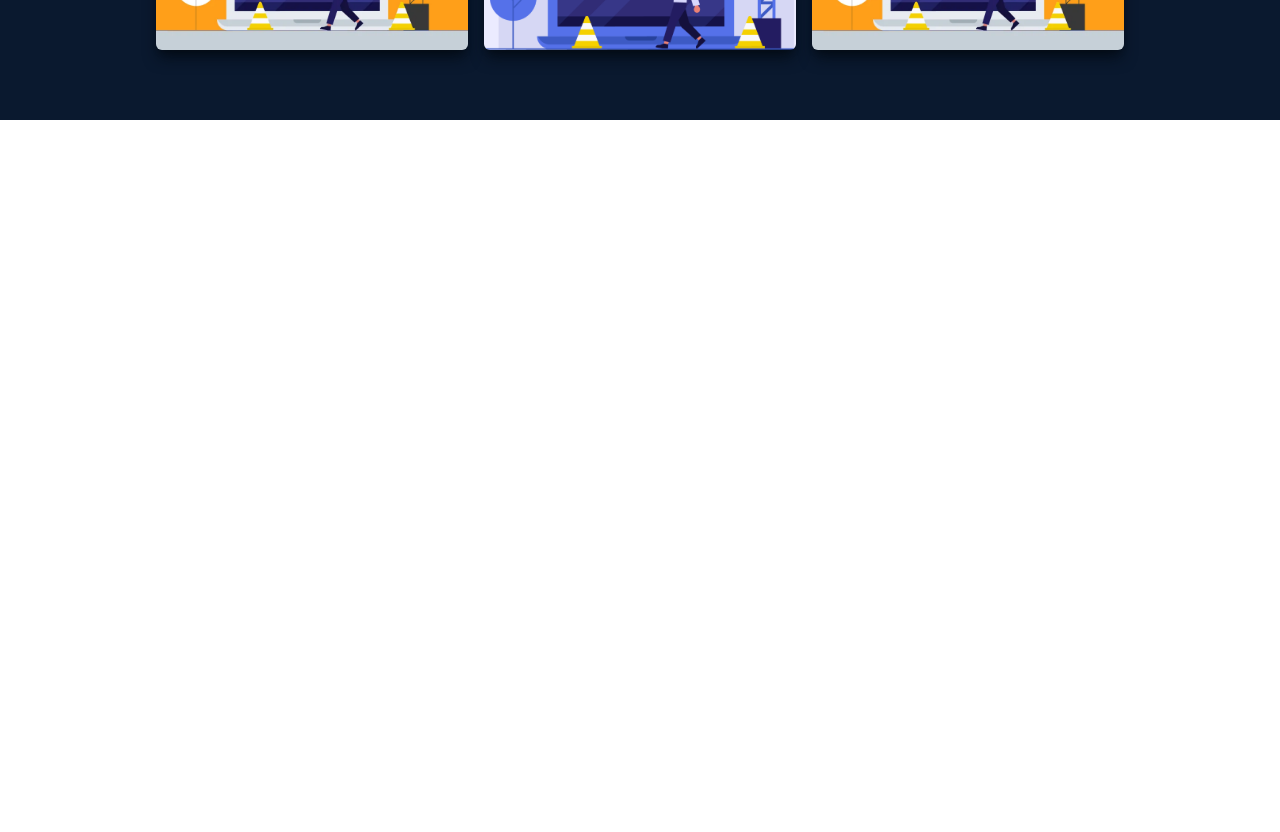
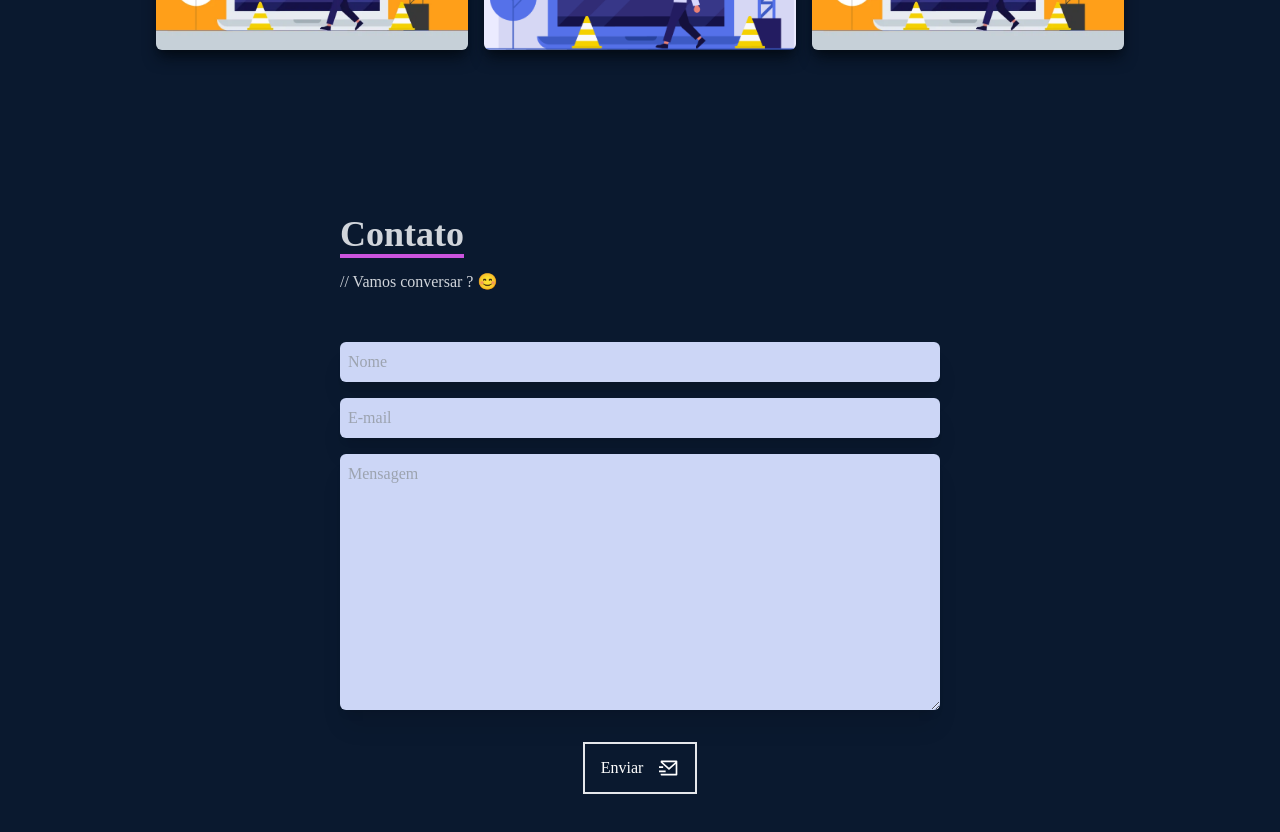
Before and after one commit to JuliaValerio/portifolio-julia, a React (Create React App) app: page / in a window 1280 px wide. Shown: the part 3080-3912 px from the top of the page. Before the commit the page ends 3200 px from the top, so only its background shows below. Built offline with nearby package versions, Linux system fonts and the light colour scheme.

Commit message:
[finishing] layout complete

```diff
--- a/src/App.js
+++ b/src/App.js
@@ -3,6 +3,7 @@ import Home from './components/Home'
 import About from './components/About'
 import Skills from './components/Skills'
 import Work from './components/Work'
+import Contact from './components/Contact'
 
 function App() {
   return (
@@ -12,6 +13,7 @@ function App() {
       <About />
       <Skills />
       <Work />
+      <Contact />
     </div>
   );
 }
--- /dev/null
+++ b/src/components/Contact.jsx
@@ -0,0 +1,21 @@
+import React from 'react'
+import { RiMailSendLine } from 'react-icons/ri';
+
+const Contact = () => {
+  return (
+    <div name='contact' className='w-full h-screen bg-[#0a192f] flex justify-center items-center p-4'>
+        <form method='POST' action="https://getform.io/f/18d01646-0902-4333-8a36-8c1d05c63681" className='flex flex-col max-w-[600px] w-full'>
+            <div className='pb-8'>
+                <p className='text-4xl font-bold inline border-b-4 border-[#cb54de] text-gray-300'>Contato</p>
+                <p className='text-gray-300 py-4'>// Vamos conversar ? 😊</p>
+            </div>
+            <input className='transition ease-in-out delay-150 hover:-translate-y-1 duration-300 rounded-md shadow-xl bg-[#ccd6f6] p-2' type="text" placeholder='Nome' name='name' />
+            <input className='transition ease-in-out delay-150 hover:-translate-y-1 duration-300 rounded-md shadow-xl my-4 p-2 bg-[#ccd6f6]' type="email" placeholder='E-mail' name='email' />
+            <textarea className='transition ease-in-out delay-150 hover:-translate-y-1 duration-300 rounded-md shadow-xl bg-[#ccd6f6] p-2' type="text" rows="10" placeholder='Mensagem' name="message"></textarea>
+            <button className='transition ease-in-out delay-150 hover:-translate-y-1 hover:scale-110 hover:text-zinc-50 duration-300 text-white border-2 hover:bg-[#cb54de] hover:border-[#cb54de] px-4 py-3 my-8 mx-auto flex items-center'><p>Enviar</p> <RiMailSendLine style={{marginLeft:'1em'}}size={20}/></button>
+        </form>
+    </div>
+  )
+}
+
+export default Contact
--- a/src/components/Work.jsx
+++ b/src/components/Work.jsx
@@ -27,7 +27,7 @@ const Work = () => {
               <span className='text-2xl font-bold text-white tracking-wider'>
                 Em breve
               </span>
-              <div className='pt-8 text-center'>
+              <div className='pt-8 text-center flex justify-center items-center'>
                 <a className='flex justify-center items-center transition ease-in-out delay-150 hover:-translate-y-1 hover:scale-110 hover:text-zinc-50 duration-300'  href='/'>
                   <button className='flex justify-center items-center rounded-lg px-4 py-3 m-2 bg-white text-gray-700 font-bold text-lg'>
                     <FaRegPlayCircle style={{marginRight:'.75em'}} size={25} />
@@ -52,7 +52,7 @@ const Work = () => {
               <span className='text-2xl font-bold text-white tracking-wider'>
                 Em breve
               </span>
-              <div className='pt-8 text-center'>
+              <div className='pt-8 text-center flex justify-center items-center'>
               <a className='flex justify-center items-center transition ease-in-out delay-150 hover:-translate-y-1 hover:scale-110 hover:text-zinc-50 duration-300'  href='/'>
                   <button className='flex justify-center items-center rounded-lg px-4 py-3 m-2 bg-white text-gray-700 font-bold text-lg'>
                     <FaRegPlayCircle style={{marginRight:'.75em'}} size={25} />
@@ -78,7 +78,7 @@ const Work = () => {
               <span className='text-2xl font-bold text-white tracking-wider'>
                 Em breve
               </span>
-              <div className='pt-8 text-center'>
+              <div className='pt-8 text-center flex justify-center items-center'>
                 <a className='flex justify-center items-center transition ease-in-out delay-150 hover:-translate-y-1 hover:scale-110 hover:text-zinc-50 duration-300'  href='/'>
                   <button className='flex justify-center items-center rounded-lg px-4 py-3 m-2 bg-white text-gray-700 font-bold text-lg'>
                     <FaRegPlayCircle style={{marginRight:'.75em'}} size={25} />
@@ -103,7 +103,7 @@ const Work = () => {
               <span className='text-2xl font-bold text-white tracking-wider'>
                 Em breve
               </span>
-              <div className='pt-8 text-center'>
+              <div className='pt-8 text-center flex justify-center items-center'>
                 <a className='flex justify-center items-center transition ease-in-out delay-150 hover:-translate-y-1 hover:scale-110 hover:text-zinc-50 duration-300'  href='/'>
                   <button className='flex justify-center items-center rounded-lg px-4 py-3 m-2 bg-white text-gray-700 font-bold text-lg'>
                      <FaRegPlayCircle style={{marginRight:'.75em'}} size={25} />
@@ -129,7 +129,7 @@ const Work = () => {
               <span className='text-2xl font-bold text-white tracking-wider'>
                 Em breve
               </span>
-              <div className='pt-8 text-center'>
+              <div className='pt-8 text-center flex justify-center items-center'>
                 <a className='flex justify-center items-center transition ease-in-out delay-150 hover:-translate-y-1 hover:scale-110 hover:text-zinc-50 duration-300'  href='/'>
                   <button className='flex justify-center items-center rounded-lg px-4 py-3 m-2 bg-white text-gray-700 font-bold text-lg'>
                   <FaRegPlayCircle style={{marginRight:'.75em'}} size={25} />
@@ -154,7 +154,7 @@ const Work = () => {
               <span className='text-2xl font-bold text-white tracking-wider'>
                 Em breve
               </span>
-              <div className='pt-8 text-center'>
+              <div className='pt-8 text-center flex justify-center items-center'>
                 <a className='flex justify-center items-center transition ease-in-out delay-150 hover:-translate-y-1 hover:scale-110 hover:text-zinc-50 duration-300'  href='/'>
                   <button className='flex justify-center items-center rounded-lg px-4 py-3 m-2 bg-white text-gray-700 font-bold text-lg'>
                   <FaRegPlayCircle style={{marginRight:'.75em'}} size={25} />
--- a/src/index.css
+++ b/src/index.css
@@ -24,9 +24,9 @@
 .content-div:hover {
     background-image: linear-gradient(
         to right,
-        rgba(112, 157, 255, 0.8),
-        hsla(242, 74%, 61%, 0.8)
-    )!important;
+        #6427f6c7,
+        hsl(288deg 48% 46% / 80%)
+        )!important;
     background-repeat: no-repeat;
     background-size: cover;
     background-position: center;
```
